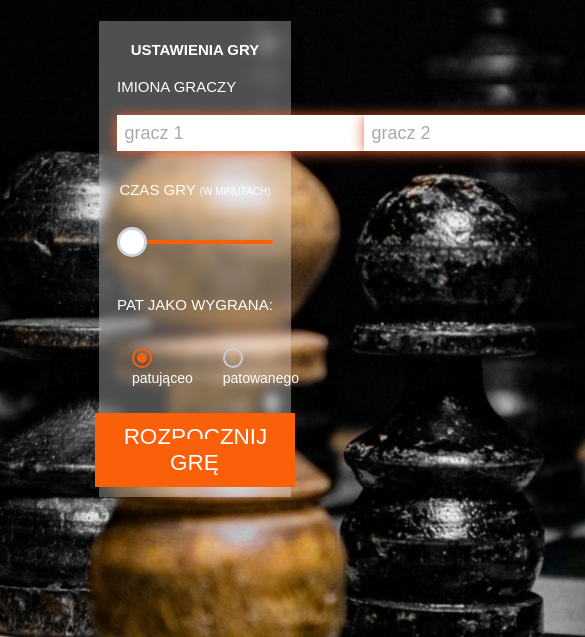
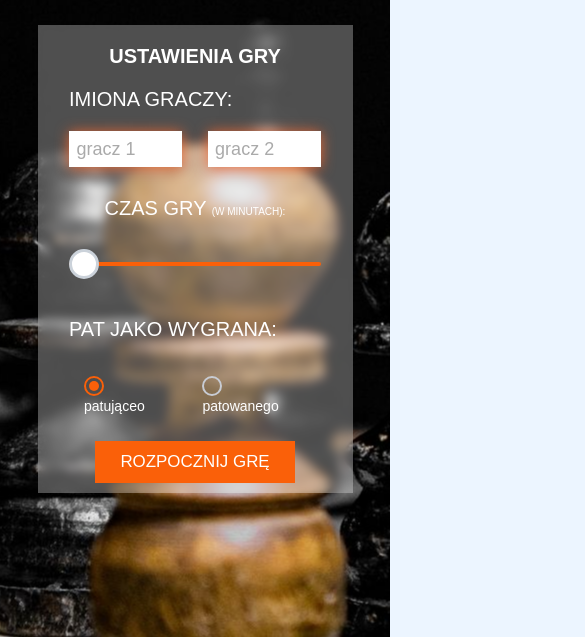
Before and after one commit to CodersCamp2020-JoaoSebastiao-Team/coders-chess, a website built with Parcel: page src/index.html in a window 390 px wide. Shown: the part 207-844 px from the top of the page, 585 px wide, since content can reach past the window. Built offline with nearby package versions, Linux system fonts and the light colour scheme.

Commit message:
home responsiveness done

```diff
--- a/src/app.css
+++ b/src/app.css
@@ -49,10 +49,10 @@ h3 {
 }
 
 h4 {
-    font-size: 1.5rem;
+    font-size: 2rem;
     font-weight: 200;
     color:white;
-    margin: 2rem 0;
+    margin: 2rem 0px;
     text-transform: uppercase;
 }
 
@@ -93,7 +93,7 @@ h4 {
 /* buttons */
 
 .btn {
-    font-size: 1.5em;
+    font-size: 1.3em;
     padding: 1rem 0;
     width: 20rem;
     text-align: center;
@@ -132,7 +132,7 @@ form {
 input[type='text'] {
 
     margin-bottom: 1rem;
-    width: 25rem;
+    width: 45%;
     padding: 0.75rem;
     font-size: 1.8rem;
     border: none;
--- a/src/home.css
+++ b/src/home.css
@@ -10,12 +10,12 @@
 }
 
 #players-name {
-  width: 40vw;
+  width: 80%;
 }
 
 .range-wrap {
   position: relative;
-  width: 40vw;
+  width: 100%;
   padding: 1.5em 0;
   /* max-width: 400px; */
 }
@@ -80,6 +80,7 @@
   /* display: grid;
     grid-gap: 5rem; */
   place-items: center;
+  width: 80%;
 }
 
 .range-container h4 span {
@@ -90,7 +91,7 @@
 /* pat section */
 .pat-options {
   margin: 1rem 0;
-  width: 40vw;
+  width: 80%;
   display: flex;
   flex-direction: column;
 }
@@ -154,3 +155,18 @@ input[type="radio"]:checked+.label:after {
   flex-direction: row;
   justify-content: space-between;
 }
+
+@media (max-width: 560px){
+  #home{
+      width: 75%;
+  }
+}
+
+@media (max-width: 400px){
+  .btn{
+    width: 90%;
+  }
+  #home{
+      width: 90%;
+  }
+}
--- a/src/index.html
+++ b/src/index.html
@@ -14,12 +14,12 @@
             <h4 id="form-title">ustawienia gry</h4>
             <form>
                 <div id="players-name">
-                    <h4>imiona graczy</h4>
+                    <h4>imiona graczy:</h4>
                     <div class="flex-space"><input type="text" name="username" id="player1" placeholder="gracz 1">
                     <input type="text" name="username" id="player2" placeholder="gracz 2"></div>
                 </div>
                 <div class="range-container">
-                    <h4>czas gry <span>(w minutach)</span></h4>
+                    <h4>czas gry <span>(w minutach):</span></h4>
                     <div class="range-wrap">
                         <input type="range" id="range" min="0" max="180">
                         <output id="bubble">0</output>
```
